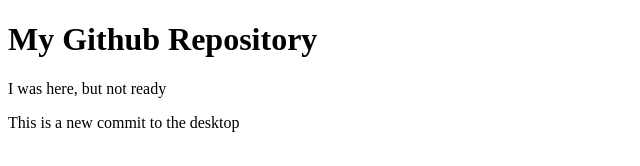
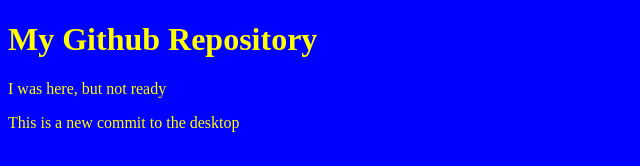
Before and after one commit to LongPH001/intermediate-web-1st-repo, a plain HTML site: page index.html in a window 1280 px wide. Shown: the whole page, without its empty margins (0-640 px from the left). Drawn offline with Linux system fonts and the light colour scheme.

Commit message:
Add background and text color
Blue is background
Yellow is text

```diff
--- a/index.html
+++ b/index.html
@@ -5,7 +5,7 @@
     <meta name="viewport" content="width=device-width, initial-scale=1.0">
     <title>Version Control</title>
      <!-- Link to CSS file -->
-     <link rel="stylesheet" href="styles-index.css">
+     <link rel="stylesheet" href="styles.css">
 </head>
 <body>
     <h1>My Github Repository</h1>
--- /dev/null
+++ b/styles.css
@@ -0,0 +1,4 @@
+body {
+    background-color:blue;
+    color: yellow;
+}
```
